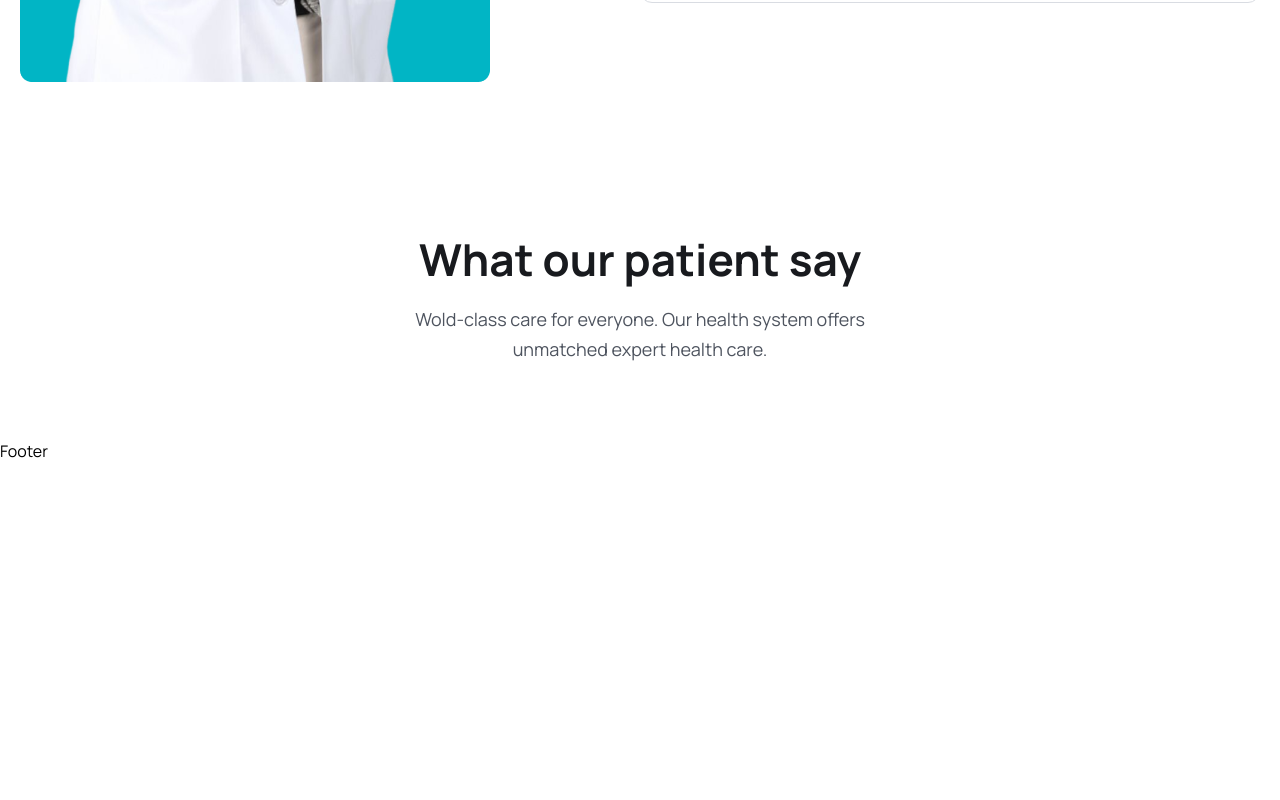
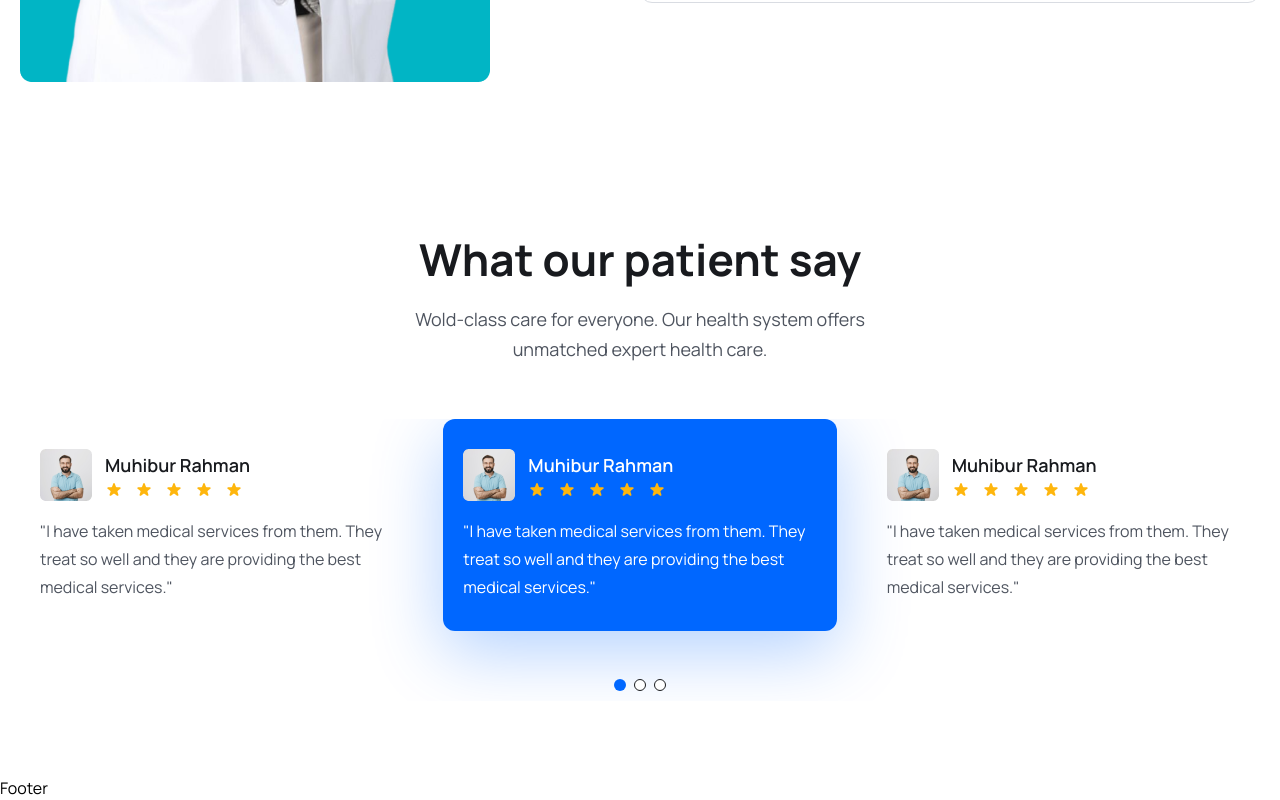
Before and after one commit to MirandaMG20/medicare_booking, a React (Vite) app in the folder frontend/: page / in a window 1280 px wide. Shown: the part 5491-6291 px from the top of the page. Before the commit the page ends 5954 px from the top, so only its background shows below. Built offline with nearby package versions, Linux system fonts and the light colour scheme.

Commit message:
Testimonials

```diff
--- a/frontend/package.json
+++ b/frontend/package.json
@@ -16,7 +16,7 @@
     "react-router-dom": "^6.16.0",
     "react-spinners": "^0.13.8",
     "react-toastify": "^9.1.3",
-    "swiper": "^10.2.0"
+    "swiper": "^9.3.2"
   },
   "devDependencies": {
     "@types/react": "^18.2.15",
--- a/frontend/src/App.css
+++ b/frontend/src/App.css
@@ -8,6 +8,38 @@
 
 body {
   font-family: "Manrope", sans-serif;
+}
+
+.swiper-pagination-bullet{
+  width: 12px !important;
+  height: 12px !important;
+  border: 1px solid #181a1e !important;
+  opacity: 100% !important;
+  background: #fff !important;
+}
+
+.swiper-pagination-bullet-active{
+  background: #0067ff !important;
+  border: none !important;
+}
+
+.swiper {
+  padding-bottom: 70px !important;
+}
+
+.swiper-slide.swiper-slide-next {
+  background: #0067ff;
+  border-radius: 12px;
+  box-shadow: 0px 20px 70px rgba(0,103,255,0.3) !important;
+}
+
+.swiper-slide.swiper-slide-next h4,
+.swiper-slide.swiper-slide-next p {
+  color: #fff !important
+}
+
+.swiper-pagination {
+  top: 90% !important;
 }
 
 .sticky__header {
--- a/frontend/src/components/Testimonial/Testimonial.jsx
+++ b/frontend/src/components/Testimonial/Testimonial.jsx
@@ -1,15 +1,20 @@
 import React from 'react'
-import {Pagination} from 'swiper'
-import {Swiper, SwiperSlide} from 'swiper/react'
+import { Pagination } from 'swiper'
+import { Swiper, SwiperSlide } from 'swiper/react'
 import 'swiper/css'
 import 'swiper/css/pagination'
 import patientAvatar from '../../assets/images/patient-avatar.png'
-import {HiStar} from 'react-icons/hi'
+import { HiStar } from 'react-icons/hi'
 
 const Testimonial = () => {
     return (
         <div className='mt-[30px] lg:mt-[55px]'>
-        <Swiper modules={[Pagination]} spaceBetween={30} slidesPerView={1} pagination={{clickable:true}} breakpoints={{
+            <Swiper
+                modules={[Pagination]}
+                spaceBetween={30}
+                slidesPerView={1}
+                pagination={{ clickable: true }}
+                breakpoints={{
                     640: {
                         slidesPerView: 1,
                         spaceBetween: 0,
@@ -22,8 +27,127 @@
                         slidesPerView: 3,
                         spaceBetween: 30,
                     },
-        }}>
+                }}
+            >
+                <SwiperSlide>
+                    <div className="py-[30px] px-5 rounded-3">
+                        <div className="flex items-center gap-[13px]">
+                            <img src={patientAvatar} alt='' />
+                            <div>
+                                <h4 className="text-[18px] leading-[30px] font-semibold text-headingColor">
+                                    Muhibur Rahman
+                                </h4>
+                                <div className="flex items-center gap-[12px]">
+                                    <HiStar className='text-yellowColor w-[18px] h-5' />
+                                    <HiStar className='text-yellowColor w-[18px] h-5' />
+                                    <HiStar className='text-yellowColor w-[18px] h-5' />
+                                    <HiStar className='text-yellowColor w-[18px] h-5' />
+                                    <HiStar className='text-yellowColor w-[18px] h-5' />
+                                </div>
+                            </div>
+                        </div>
 
+                        <p className='text-[16px] leading-7 mt-4 text-textColor font-[400]'>
+                            "I have taken medical services from them. They treat so well and they are providing the best medical services."
+                        </p>
+                    </div>
+                </SwiperSlide>
+
+                <SwiperSlide>
+                    <div className="py-[30px] px-5 rounded-3">
+                        <div className="flex items-center gap-[13px]">
+                            <img src={patientAvatar} alt='' />
+                            <div>
+                                <h4 className="text-[18px] leading-[30px] font-semibold text-headingColor">
+                                    Muhibur Rahman
+                                </h4>
+                                <div className="flex items-center gap-[12px]">
+                                    <HiStar className='text-yellowColor w-[18px] h-5' />
+                                    <HiStar className='text-yellowColor w-[18px] h-5' />
+                                    <HiStar className='text-yellowColor w-[18px] h-5' />
+                                    <HiStar className='text-yellowColor w-[18px] h-5' />
+                                    <HiStar className='text-yellowColor w-[18px] h-5' />
+                                </div>
+                            </div>
+                        </div>
+
+                        <p className='text-[16px] leading-7 mt-4 text-textColor font-[400]'>
+                            "I have taken medical services from them. They treat so well and they are providing the best medical services."
+                        </p>
+                    </div>
+                </SwiperSlide>
+
+                <SwiperSlide>
+                    <div className="py-[30px] px-5 rounded-3">
+                        <div className="flex items-center gap-[13px]">
+                            <img src={patientAvatar} alt='' />
+                            <div>
+                                <h4 className="text-[18px] leading-[30px] font-semibold text-headingColor">
+                                    Muhibur Rahman
+                                </h4>
+                                <div className="flex items-center gap-[12px]">
+                                    <HiStar className='text-yellowColor w-[18px] h-5' />
+                                    <HiStar className='text-yellowColor w-[18px] h-5' />
+                                    <HiStar className='text-yellowColor w-[18px] h-5' />
+                                    <HiStar className='text-yellowColor w-[18px] h-5' />
+                                    <HiStar className='text-yellowColor w-[18px] h-5' />
+                                </div>
+                            </div>
+                        </div>
+
+                        <p className='text-[16px] leading-7 mt-4 text-textColor font-[400]'>
+                            "I have taken medical services from them. They treat so well and they are providing the best medical services."
+                        </p>
+                    </div>
+                </SwiperSlide>
+
+                <SwiperSlide>
+                    <div className="py-[30px] px-5 rounded-3">
+                        <div className="flex items-center gap-[13px]">
+                            <img src={patientAvatar} alt='' />
+                            <div>
+                                <h4 className="text-[18px] leading-[30px] font-semibold text-headingColor">
+                                    Muhibur Rahman
+                                </h4>
+                                <div className="flex items-center gap-[12px]">
+                                    <HiStar className='text-yellowColor w-[18px] h-5' />
+                                    <HiStar className='text-yellowColor w-[18px] h-5' />
+                                    <HiStar className='text-yellowColor w-[18px] h-5' />
+                                    <HiStar className='text-yellowColor w-[18px] h-5' />
+                                    <HiStar className='text-yellowColor w-[18px] h-5' />
+                                </div>
+                            </div>
+                        </div>
+
+                        <p className='text-[16px] leading-7 mt-4 text-textColor font-[400]'>
+                            "I have taken medical services from them. They treat so well and they are providing the best medical services."
+                        </p>
+                    </div>
+                </SwiperSlide>
+
+                <SwiperSlide>
+                    <div className="py-[30px] px-5 rounded-3">
+                        <div className="flex items-center gap-[13px]">
+                            <img src={patientAvatar} alt='' />
+                            <div>
+                                <h4 className="text-[18px] leading-[30px] font-semibold text-headingColor">
+                                    Muhibur Rahman
+                                </h4>
+                                <div className="flex items-center gap-[12px]">
+                                    <HiStar className='text-yellowColor w-[18px] h-5' />
+                                    <HiStar className='text-yellowColor w-[18px] h-5' />
+                                    <HiStar className='text-yellowColor w-[18px] h-5' />
+                                    <HiStar className='text-yellowColor w-[18px] h-5' />
+                                    <HiStar className='text-yellowColor w-[18px] h-5' />
+                                </div>
+                            </div>
+                        </div>
+
+                        <p className='text-[16px] leading-7 mt-4 text-textColor font-[400]'>
+                            "I have taken medical services from them. They treat so well and they are providing the best medical services."
+                        </p>
+                    </div>
+                </SwiperSlide>
             </Swiper>
         </div>
     )
--- a/frontend/src/pages/Home.jsx
+++ b/frontend/src/pages/Home.jsx
@@ -15,6 +15,7 @@
 import ServiceList from '../components/Services/ServiceList'
 import DoctorList from '../components/Doctors/DoctorList'
 import FaqList from '../components/Faq/FaqList'
+import Testimonial from '../components/Testimonial/Testimonial'
 
 const Home = () => {
   return (
@@ -279,6 +280,8 @@
               Wold-class care for everyone. Our health system offers unmatched expert health care.
             </p>
           </div>
+
+          <Testimonial />
         </div>
       </section>
       {/* TESTIMONIAL END*/}
```
Also changed, not shown: 1 other file (tests, documents, lock files or other folders). Lines whose indentation alone changed are shown as unchanged.
